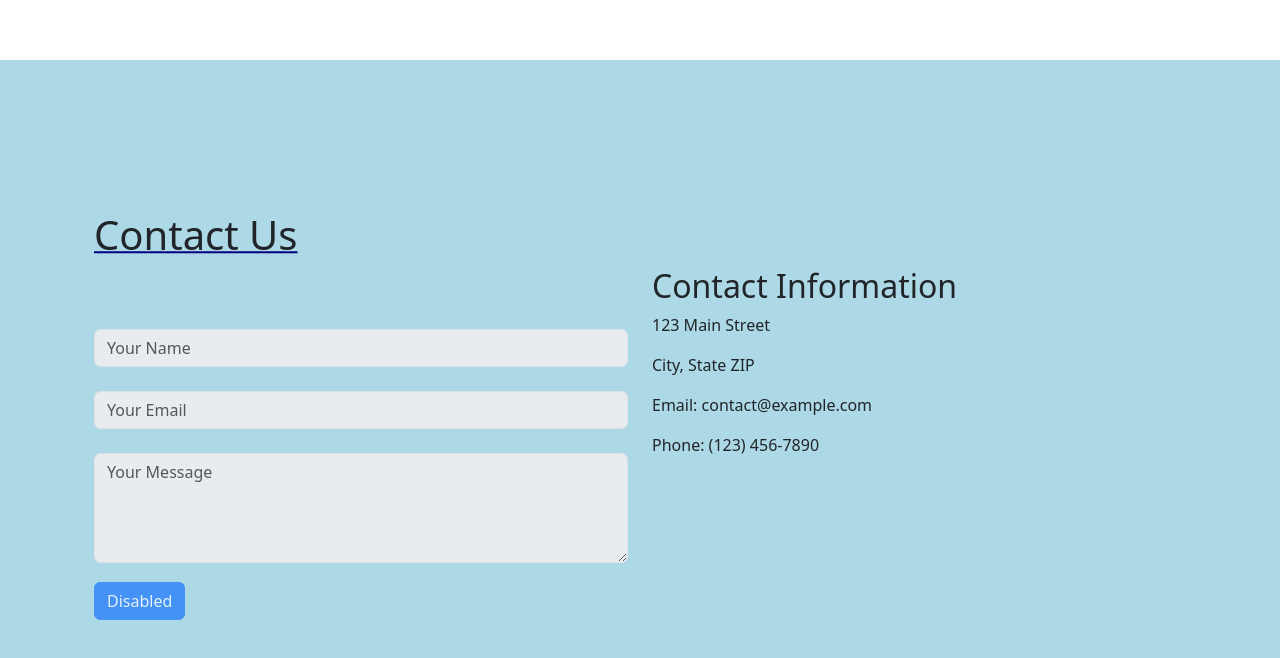
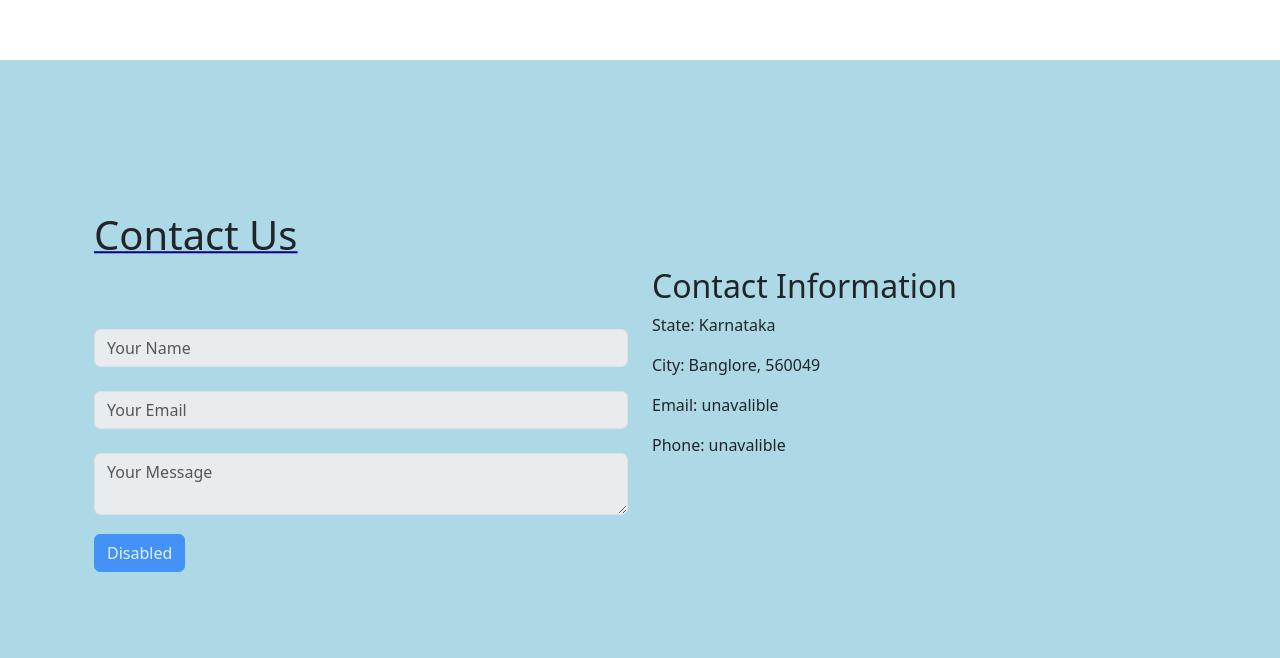
Before and after one commit to YELLIandYemma/Galaxy, a React (Vite) app in the folder galaxyproject/: page / in a window 1280 px wide. Shown: the part 2110-2768 px from the top of the page. Built offline with nearby package versions, Linux system fonts and the light colour scheme.

Commit message:
Update Contact.tsx

```diff
--- a/galaxyproject/src/Contact.tsx
+++ b/galaxyproject/src/Contact.tsx
@@ -1,5 +1,3 @@
-import react from "react";
-
 const Contact: React.FC = () => {
   return (
     <div id="Contact">
@@ -34,7 +32,6 @@ const Contact: React.FC = () => {
                   <textarea
                     className="form-control"
                     id="message"
-                    rows="4"
                     placeholder="Your Message"
                     disabled
                   ></textarea>
@@ -46,10 +43,10 @@ const Contact: React.FC = () => {
             </div>
             <div className="col-md-6">
               <h2>Contact Information</h2>
-              <p>123 Main Street</p>
-              <p>City, State ZIP</p>
-              <p>Email: contact@example.com</p>
-              <p>Phone: (123) 456-7890</p>
+              <p>State: Karnataka</p>
+              <p> City: Banglore, 560049</p>
+              <p>Email: unavalible</p>
+              <p>Phone: unavalible</p>
             </div>
           </div>
         </div>
```
